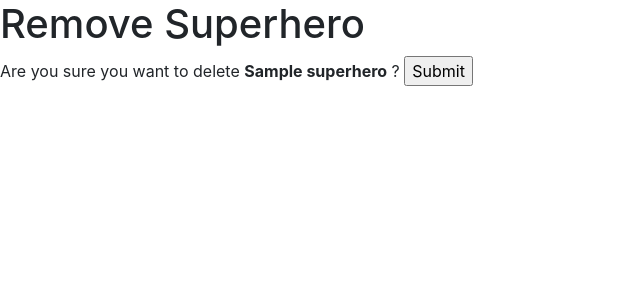
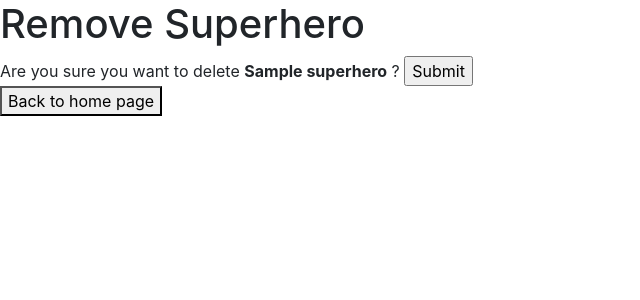
Before and after one commit to Demetricew20/SuperheroCreator, a Django app: page /superheroes/delete/1 in a window 1280 px wide. Shown: the top 300 px of the page, without its empty margins (0-640 px from the left). Run offline with Django 3.2, Linux system fonts and the light colour scheme; tables that the repository leaves empty hold one stand-in row (values such as "Sample post"); some libraries are stand-ins or nearby versions.

Commit message:
Built button within delete.html to redirect users to homepage.

```diff
--- a/superhero_database/superheroes/templates/superheroes/delete.html
+++ b/superhero_database/superheroes/templates/superheroes/delete.html
@@ -13,6 +13,7 @@
         Are you sure you want to delete <strong>{{ superhero.hero_name }}</strong> ?
         <input type="submit" value="Submit" />
     </form>
+    <button><a style="color: black;" href="{% url 'superheroes:index' %}">Back to home page</a></button>
 <script src="https://code.jquery.com/jquery-3.2.1.slim.min.js"
         integrity="sha384-KJ3o2DKtIkvYIK3UENzmM7KCkRr/rE9/Qpg6aAZGJwFDMVNA/GpGFF93hXpG5KkN" crossorigin="anonymous"></script>
 <script src="https://cdnjs.cloudflare.com/ajax/libs/popper.js/1.12.9/umd/popper.min.js"
```
